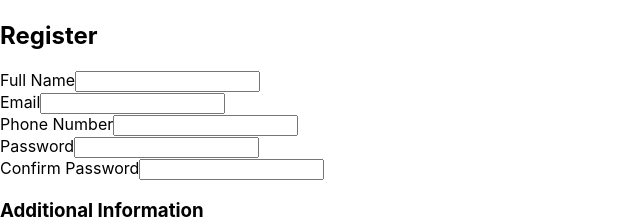
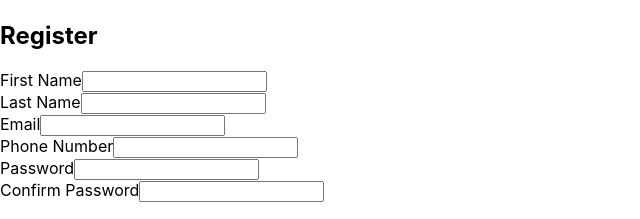
Before and after one commit to Tarshann/academy-portal-test, a React (Create React App) app in the folder client/: page / in a window 1280 px wide. Both pictures are taken after a click on the button "Register". Shown: the part 365-584 px from the top of the page, without its empty margins (0-640 px from the left). Built offline with nearby package versions, Linux system fonts and the light colour scheme; no server answers; the HTML template or start-up script is replaced by a standard one.

Commit message:
Update AuthForm.js

```diff
--- a/client/src/components/auth/AuthForm.js
+++ b/client/src/components/auth/AuthForm.js
@@ -205,17 +205,31 @@
             <h2>Register</h2>
 
            <div className="form-group">
-              <label htmlFor="name">Full Name</label>
+  <label htmlFor="firstName">First Name</label>
   <input
     type="text"
-                id="name"
-                name="name"
+    id="firstName"
+    name="firstName"
     className="form-control"
-                value={registerData.name}
+    value={registerData.firstName}
     onChange={handleRegisterChange}
     required
   />
 </div>
+
+<div className="form-group">
+  <label htmlFor="lastName">Last Name</label>
+  <input
+    type="text"
+    id="lastName"
+    name="lastName"
+    className="form-control"
+    value={registerData.lastName}
+    onChange={handleRegisterChange}
+    required
+  />
+</div>
+
 
             <div className="form-group">
               <label htmlFor="reg-email">Email</label>
```
Lines whose indentation alone changed are shown as unchanged.
